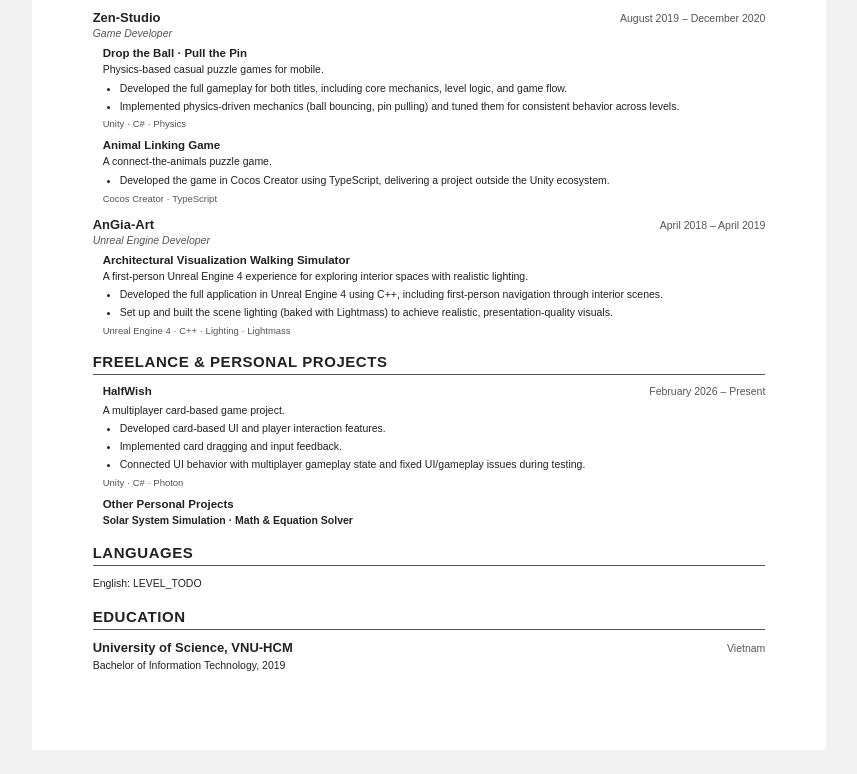
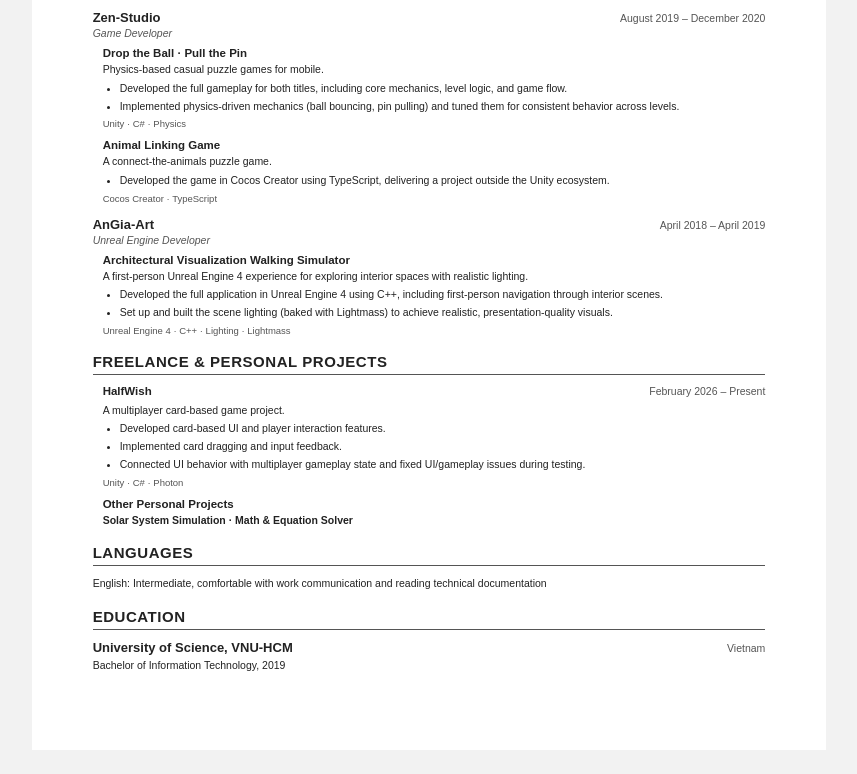
Before and after one commit to VuongThanhAn/vuong-thanh-an-cv, a website: page index.html in a window 1280 px wide. Shown: the part 1369-2143 px from the top of the page, without its empty margins (211-1068 px from the left). Drawn offline with Linux system fonts and the light colour scheme.

Commit message:
feat(dev): update

```diff
--- a/index.html
+++ b/index.html
@@ -164,7 +164,7 @@
 
     <section>
       <h2>Languages</h2>
-      <p class="description">English: LEVEL_TODO</p>
+      <p class="description">English: Intermediate, comfortable with work communication and reading technical documentation</p>
     </section>
 
     <section>
```
Also changed, not shown: 1 other file.
